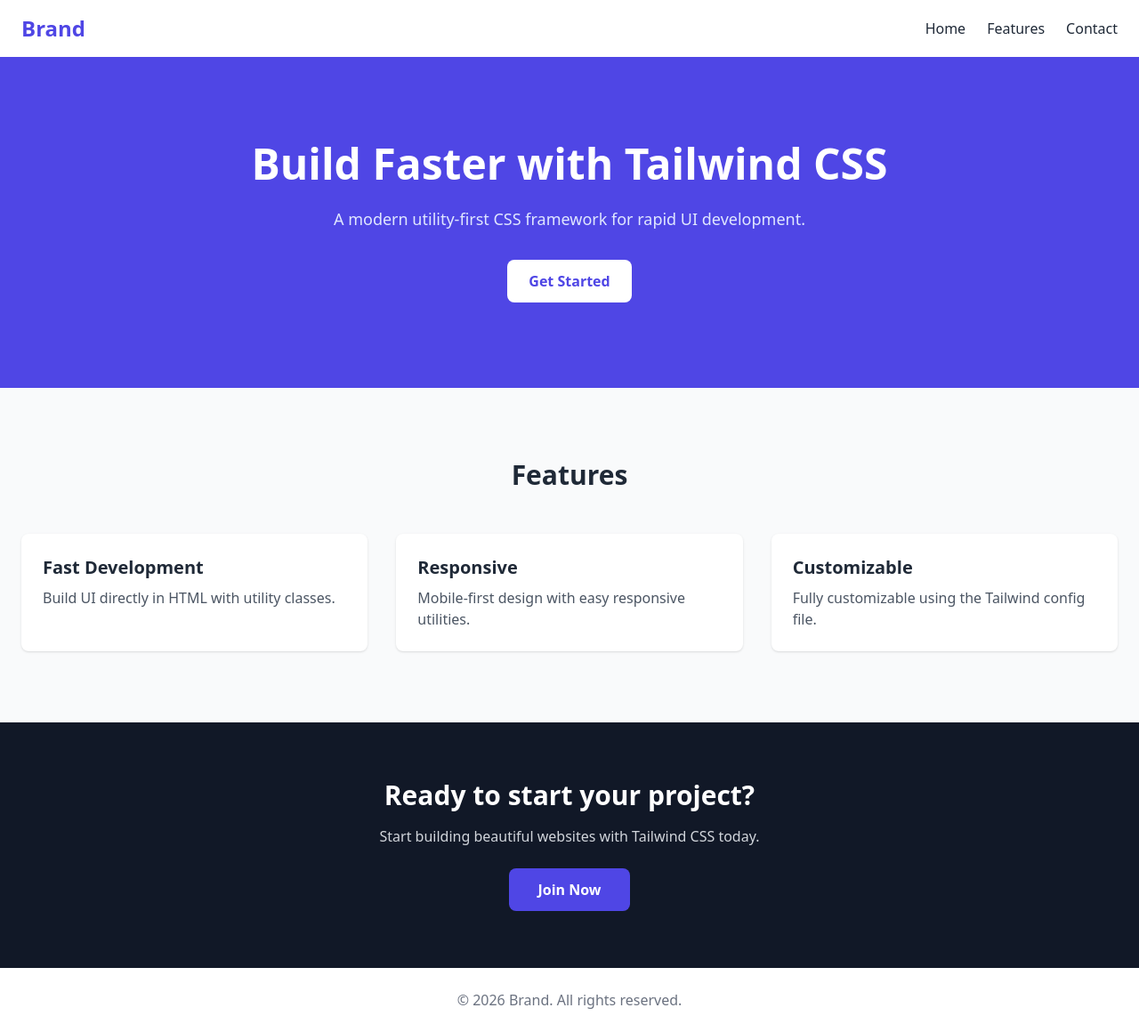
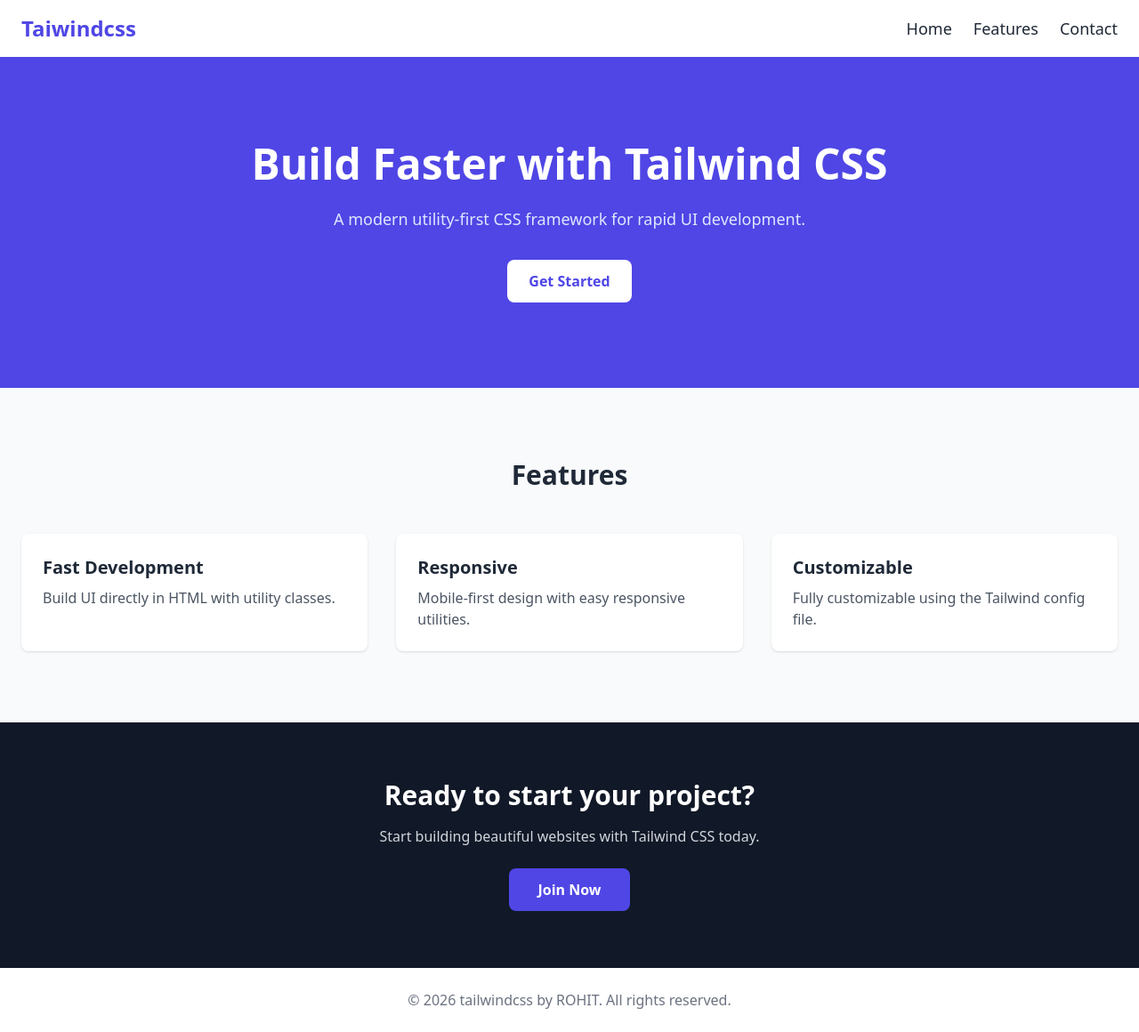
Before and after one commit to rohit2775/tailwind-first-project-, a website: page index.html in a window 1280 px wide. Shown: the whole page at 89% size. Drawn offline with Linux system fonts and the light colour scheme.

Commit message:
changing the insights

```diff
--- a/index.html
+++ b/index.html
@@ -13,8 +13,8 @@
   <!-- Navbar -->
   <nav class="bg-white shadow">
     <div class="max-w-7xl mx-auto px-6 py-4 flex justify-between items-center">
-      <h1 class="text-2xl font-bold text-indigo-600">Brand</h1>
-      <ul class="flex space-x-6 font-medium">
+      <h1 class="text-2xl font-bold text-indigo-600">Taiwindcss</h1>
+      <ul class="flex space-x-6 font-medium text-lg">
         <li><a href="#" class="hover:text-indigo-600">Home</a></li>
         <li><a href="#" class="hover:text-indigo-600">Features</a></li>
         <li><a href="#" class="hover:text-indigo-600">Contact</a></li>
@@ -85,7 +85,7 @@
   <!-- Footer -->
   <footer class="bg-white py-6">
     <div class="max-w-7xl mx-auto px-6 text-center text-gray-500">
-      © 2026 Brand. All rights reserved.
+      © 2026 tailwindcss by ROHIT. All rights reserved.
     </div>
   </footer>
 
```
